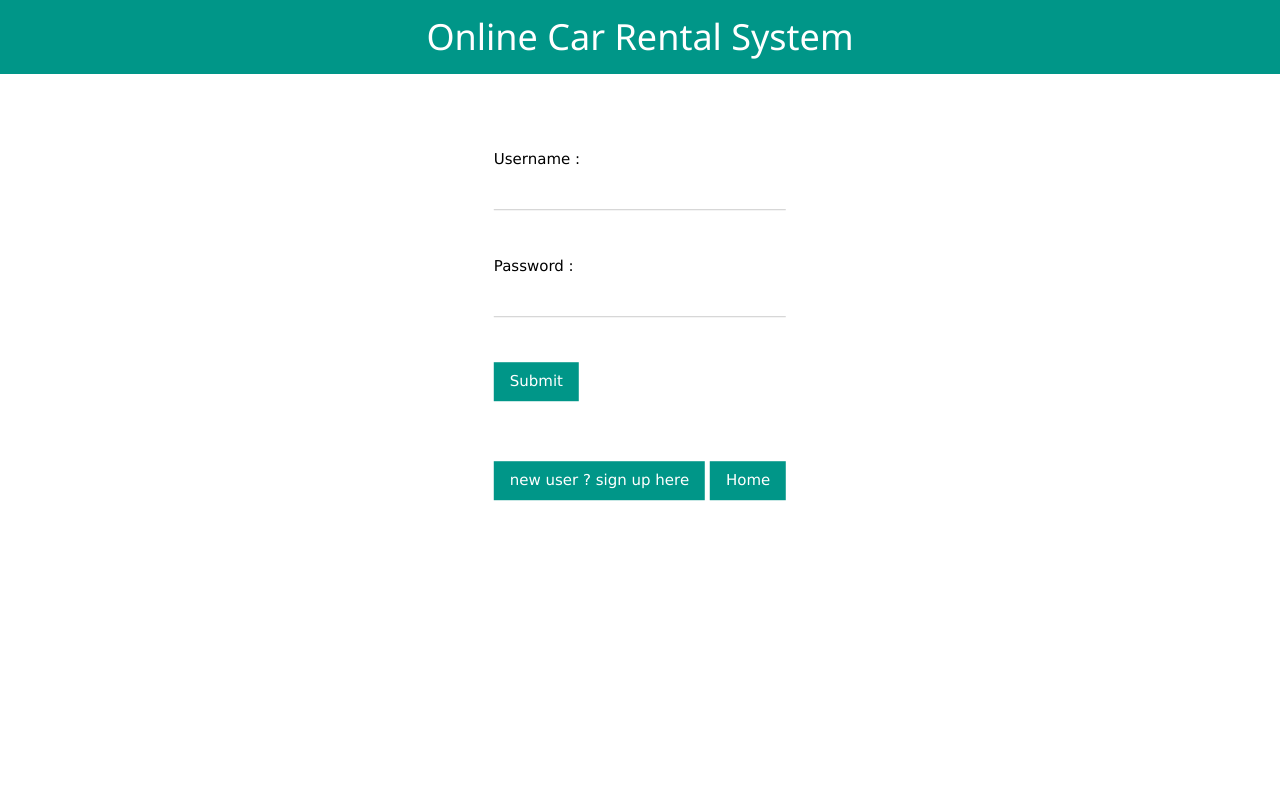
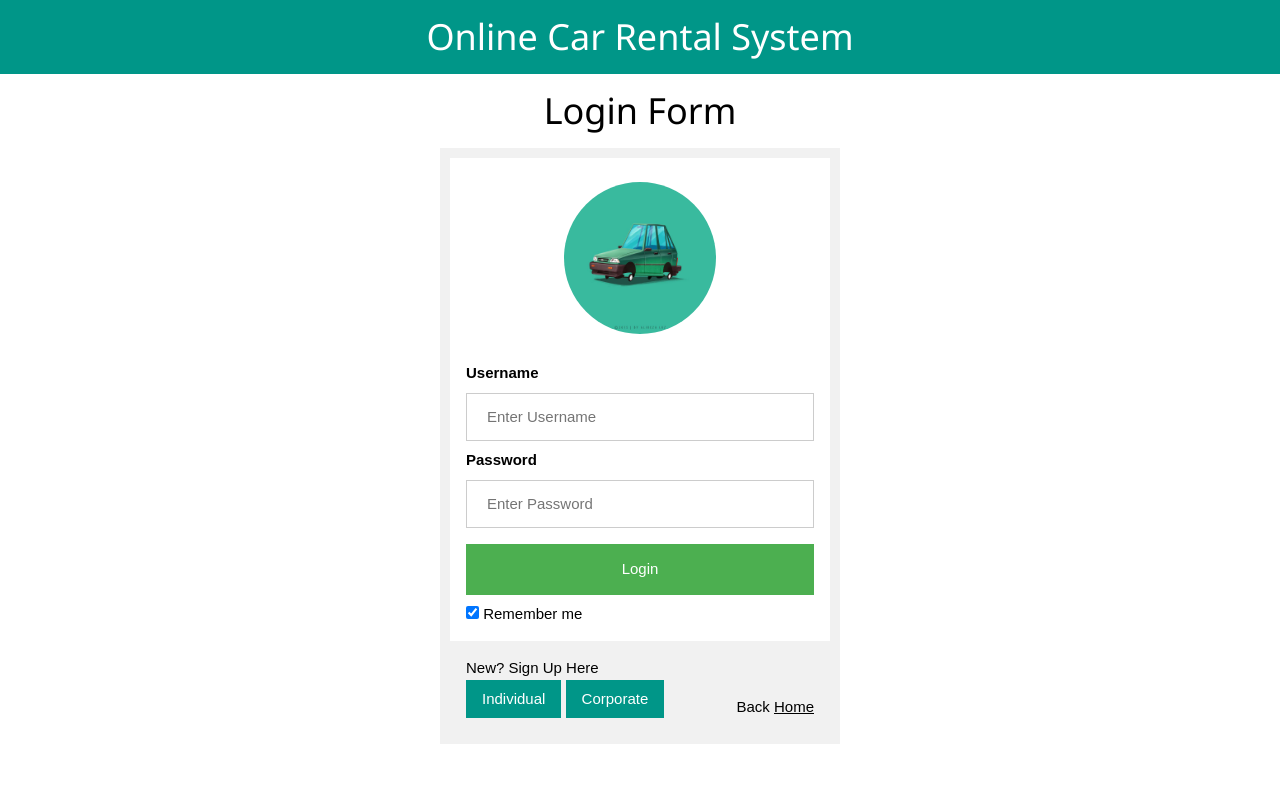
Before and after one commit to ningzhy3/Car-Rental-application, a Django app: page /customer_portal/login/ in a window 1280 px wide. Run offline with Django 3.2, Linux system fonts and the light colour scheme.

Commit message:
Update login.html

```diff
--- a/WOW/customer_portal/templates/customer/login.html
+++ b/WOW/customer_portal/templates/customer/login.html
@@ -5,7 +5,114 @@
 {% if form.errors %}
 
 {% endif %}
-<div class="w3-display-container" style="height:500px;">
+
+{% load static %}
+<style>
+  body {font-family: Arial, Helvetica, sans-serif;}
+  form {
+    margin: 0 auto;
+    border: 10px solid #f1f1f1;
+    width:400px
+  }
+
+  input[type=text], input[type=password] {
+    width: 100%;
+    padding: 12px 20px;
+    margin: 8px 0;
+    display: inline-block;
+    border: 1px solid #ccc;
+    box-sizing: border-box;
+  }
+
+  button {
+    background-color: #4CAF50;
+    color: white;
+    padding: 14px 20px;
+    margin: 8px 0;
+    border: none;
+    cursor: pointer;
+    width: 100%;
+  }
+
+  button:hover {
+    opacity: 0.8;
+  }
+
+  /* .cancelbtn {
+    width: auto;
+    padding: 10px 18px;
+    background-color: #f44336;
+  } */
+
+  .container {
+    padding: 16px;
+  }
+
+  span.psw {
+    float: right;
+    padding-top: 16px;
+  }
+
+  .imgcontainer {
+    text-align: center;
+    margin: 24px 0 12px 0;
+  }
+
+  img.avatar {
+    width: 40%;
+    border-radius: 50%;
+  }
+
+  span.psw {
+    float: right;
+    padding-top: 16px;
+  }
+
+  </style>
+
+<h1 style="text-align:center">Login Form</h1>
+
+<form action="/customer_portal/auth/" method="POST">{% csrf_token %}
+
+  <div class="imgcontainer">
+    <img src="{% static 'images/car.jpg' %}" alt="Avatar" class="avatar">
+  </div>
+
+  <div class="container">
+    <label for="uname"><b>Username</b></label>
+    <input class="w3-input" type="text" placeholder="Enter Username" name="uname" required>
+
+    <label for="psw"><b>Password</b></label>
+    <input class="w3-input" type="password" placeholder="Enter Password" name="psw" required>
+
+    <button type="login">Login</button>
+    <label>
+      <input type="checkbox" checked="checked" name="remember"> Remember me
+    </label>
+  </div>
+
+  <div class="container" style="background-color:#f1f1f1">
+    <span>New? Sign Up Here</span><br>
+    <a class="w3-btn w3-teal" href="/customer_portal/register/">Individual</a>
+    <a class="w3-btn w3-teal" href="/customer_portal/register_corp/">Corporate</a>
+    <!-- <button type="button" class="cancelbtn">Cancel</button> -->
+    <span class="psw">Back <a href="/">Home</a></span>
+  </div>
+</form>
+
+
+
+
+
+
+
+
+
+
+
+
+
+<!-- <div class="w3-display-container" style="height:500px;">
   <div class="w3-display-middle">
 <form class="w3-container" action="/customer_portal/auth/" method="POST">{% csrf_token %}
   <lable>Username :</lable> <input class="w3-input" type="text" name="username"><br><br>
@@ -17,5 +124,5 @@
 <a class="w3-btn w3-teal" href="/">Home</a>
 </div>
 </div>
-</div>
+</div> -->
 {% endblock %}
```
